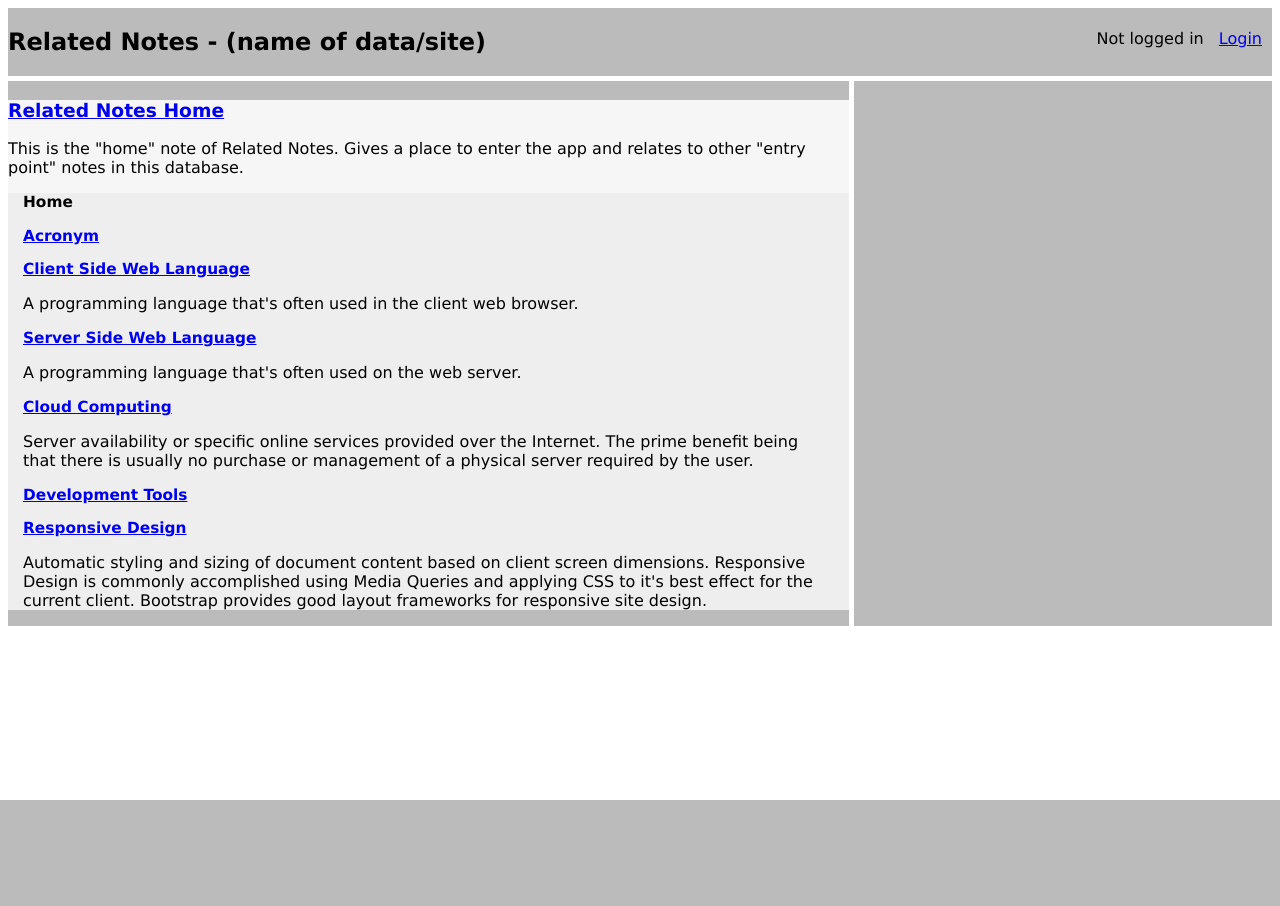
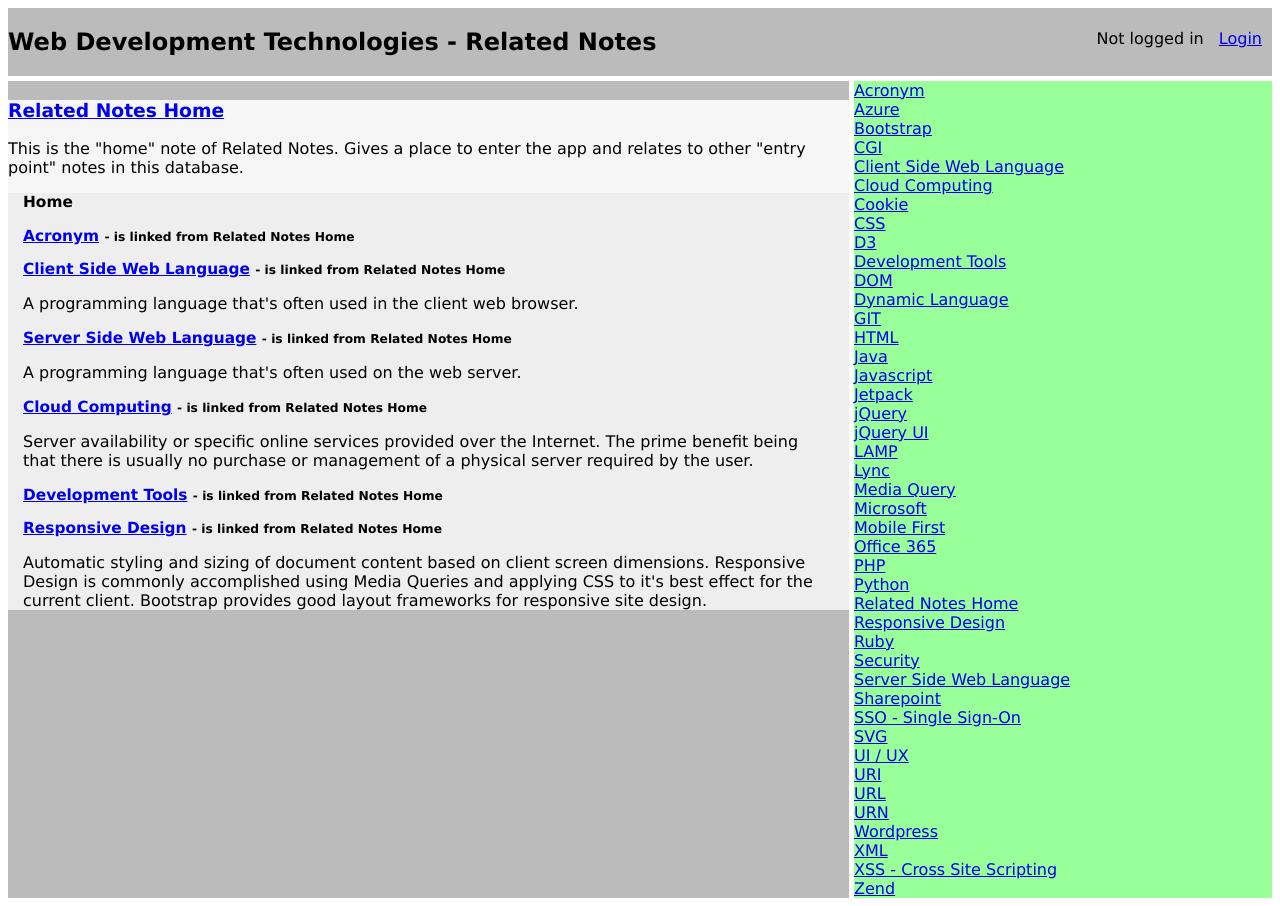
Before and after one commit to joshuaduggan/related-notes, a PHP site: page /note.php in a window 1280 px wide. Before the commit the page ends 800 px from the top, so only its background shows below. Run offline with PHP 8.4, Linux system fonts and the light colour scheme; data comes from the database, SQL or seed files in the repository.

Commit message:
Ready to start a new sample DB!

```diff
--- a/public_html/common.php
+++ b/public_html/common.php
@@ -126,13 +126,14 @@ function deleteNote($id) {
         SELECT rel_cores.id
           FROM rel_legs
           JOIN rel_cores ON rel_legs.rel_core = rel_cores.id
-          WHERE rel_legs.note = "' . $Sid . '"')
-            or handleIt($db->error);
+            WHERE rel_legs.note = "' . $Sid . '"')
+              or handleIt($db->error);
   $db->query(
      'DELETE rel_legs, rel_cores FROM rel_legs
         JOIN rel_cores ON rel_legs.rel_core = rel_cores.id
-        WHERE rel_cores.id IN (SELECT * FROM cores_to_delete)')
-            or handleIt($db->error);
+          WHERE rel_cores.id IN
+            (SELECT * FROM cores_to_delete)')
+              or handleIt($db->error);
   $db->query(
      'DELETE FROM notes WHERE notes.id = "' . $Sid . '"')
             or handleIt($db->error);
@@ -244,3 +245,18 @@ function handleIt($errorMessage) {
     die();
   }
 }
+
+/**
+ * Currently no default note functionality is available, the test db
+ * implementation has the concept of a "home" parent note but at the moment
+ * that's not a type understood by RN.
+ * !!! MUST BE IMPLEMENTED CORRECTLY !!!
+ * returns: the id of the latest note added to the DB.
+ */
+function getDefaultNoteId() {
+  global $db;
+  $res = $db->query(
+      'SELECT MAX(id) AS max_id
+       FROM notes') or handleIt($db->error);
+  return $res->fetch_assoc()['max_id'];
+}
--- a/public_html/note.css
+++ b/public_html/note.css
@@ -62,7 +62,20 @@ form {
 .associate-notes {
   background-color: #FDD;
 }
+.all-notes {
+  background-color: #9F9;
+}
 .common-parent-siblings {
   background-color: #DFD;
   padding-left: 20px;
 }
+.explainer {
+  font-size: 80%;
+}
+.gd-sidebar .explainer {
+  text-indent: -2em;
+  margin-left: 2em;
+}
+.explainer .about-note {
+  font-size: 125%;
+}
--- a/public_html/note.php
+++ b/public_html/note.php
@@ -1,5 +1,6 @@
 <?php
 require_once 'common.php';
+require_once 'sidebar.php';
 
 /**
  * GENERAL:
@@ -168,6 +169,8 @@ if ($nextMode == SHOW_NOTE ||
   // else see body below...
 }
 
+$XnoteName = $db->query('SELECT name FROM notes WHERE id = ' . $SnoteId)->fetch_assoc()['name'] or handleIt($db->error);
+
 ?><!doctype html>
 <html>
 <head>
@@ -179,7 +182,13 @@ if ($nextMode == SHOW_NOTE ||
 <?php if (!$errorMsg): // no error show this page! ?>
 
   <div class='gd-box gd-header'>
-    <h2 class='rn-title'>Related Notes - (name of data/site)</h2>
+    <h2 class='rn-title'>
+    <?php
+      $res = $db->query('SELECT value FROM properties WHERE name = "db_name"')
+              or handleIt($db->error);
+      echo $res->fetch_assoc()['value'];
+    ?>
+    - Related Notes</h2>
     <p class='rn-user-status'>
       <?php if (authenticateSessionUser()) : ?>
         Logged in as <?php echo htmlspecialchars($_SESSION['userEmail']) ?>
@@ -195,10 +204,7 @@ if ($nextMode == SHOW_NOTE ||
     <?php showNote($SnoteId); ?>
   </div>
 
-  <div class="gd-box gd-sidebar">
-    <?php showParentAndSiblings($SnoteId); ?>
-    <?php showAssociates($SnoteId); ?>
-  </div>
+  <?php showSidebar(); ?>
 
 <?php else: // show the error and provide continue to this again ?>
 
@@ -209,112 +215,7 @@ if ($nextMode == SHOW_NOTE ||
 </div>
 </body>
 </html>
-
 <?php
-/**
- * Shows just names of sibling notes of this.
- */
-function showParentAndSiblings($SnoteId) {
-  global $db;
-
-  // Get the parent nodes of this along with each relation type
-  $res = $db->query(
-     'SELECT notes.id AS noteId, notes.name AS noteName,
-            rel_types.id AS relType, rel_cores.id AS relCoreId
-        FROM rel_legs
-        JOIN rel_cores ON rel_legs.rel_core = rel_cores.id
-        JOIN rel_types ON rel_cores.rel_type = rel_types.id
-        JOIN notes ON rel_legs.note = notes.id
-        WHERE rel_cores.id IN
-          (SELECT rel_cores.id
-            FROM rel_legs
-            JOIN rel_cores ON rel_legs.rel_core = rel_cores.id
-            JOIN rel_types ON rel_cores.rel_type = rel_types.id
-            WHERE rel_legs.note = "' . $SnoteId . '"
-              AND rel_types.structure = "one-many"
-              AND rel_legs.role = "child"
-            ORDER BY rel_types.id)
-          AND rel_types.structure = "one-many"
-          AND rel_legs.role = "parent"') or handleIt($db->error);
-
-  // For each of this' parents show all their child notes who's relation to that
-  // parent is of the same type as this'.
-  ?>
-
-  <div class='sibling-notes'>
-    <?php while ($parRelAssoc = $res->fetch_assoc()) : ?>
-      <?php $subRes = $db->query(
-           'SELECT notes.id AS noteId, notes.name AS noteName
-              FROM rel_legs
-              JOIN rel_cores ON rel_legs.rel_core = rel_cores.id
-              JOIN rel_types ON rel_cores.rel_type = rel_types.id
-              JOIN notes ON rel_legs.note = notes.id
-              WHERE rel_cores.id IN
-                (SELECT rel_cores.id
-                  FROM rel_legs
-                  JOIN rel_cores ON rel_legs.rel_core = rel_cores.id
-                  JOIN rel_types ON rel_cores.rel_type = rel_types.id
-                  WHERE rel_legs.note = "' . $parRelAssoc['noteId'] . '"
-                    AND rel_types.id = "' . $parRelAssoc['relType'] . '"
-                    AND rel_legs.role = "parent"
-                  ORDER BY rel_types.id)
-                AND rel_types.structure = "one-many"
-                AND rel_legs.role = "child"
-                AND rel_legs.note <> "' . $SnoteId . '"')
-                  or handleIt($db->error); ?>
-      <div class='type-parent'>
-        <?php printShortNote($parRelAssoc['noteId'], $parRelAssoc['noteName'],
-                $parRelAssoc['relCoreId']); ?>
-      </div>
-
-      <?php if ($subRes->num_rows < 1) continue; ?>
-
-      <div class='common-parent-siblings'>
-        <?php
-        while ($siblingAssoc = $subRes->fetch_assoc()) {
-          printShortNote($siblingAssoc['noteId'], $siblingAssoc['noteName']);
-        }
-        ?>
-      </div>
-    <?php endwhile; ?>
-  </div>
-
-  <?php
-}
-
-function showAssociates($SnoteId) {
-  global $db;
-
-  // Get the associate nodes (any one-one relation) of this along with each
-  // relation type
-  $res = $db->query(
-     'SELECT notes.id AS noteId, notes.name AS noteName,
-            rel_types.id AS relType, rel_cores.id AS relCoreId
-        FROM rel_legs
-        JOIN rel_cores ON rel_legs.rel_core = rel_cores.id
-        JOIN rel_types ON rel_cores.rel_type = rel_types.id
-        JOIN notes ON rel_legs.note = notes.id
-        WHERE rel_cores.id IN
-          (SELECT rel_cores.id
-            FROM rel_legs
-            JOIN rel_cores ON rel_legs.rel_core = rel_cores.id
-            JOIN rel_types ON rel_cores.rel_type = rel_types.id
-            WHERE rel_legs.note = "' . $SnoteId . '"
-              AND rel_types.structure = "one-one"
-            ORDER BY rel_types.id)
-          AND notes.id <> "' . $SnoteId . '"')
-              or handleIt($db->error);
-  ?>
-
-  <div class='associate-notes'>
-  <?php while ($associateAssoc = $res->fetch_assoc()) : ?>
-    <?php printShortNote($associateAssoc['noteId'],
-        $associateAssoc['noteName'], $associateAssoc['relCoreId']); ?>
-  <?php endwhile; ?>
-  </div>
-
-  <?php
-}
 
 /**
  * Shows the passed note id as well as any child notes, which are grouped by
@@ -342,7 +243,7 @@ function showNote($SnoteId) {
   $res = $db->query(
      'SELECT notes.id AS noteId, notes.name AS noteName,
              notes.description AS noteDesc, rel_types.name AS relTypeName,
-             rel_cores.id AS relCoreId
+             rel_cores.id AS relCoreId, rel_types.purpose AS relPurpose
         FROM rel_legs
         JOIN rel_cores ON rel_legs.rel_core = rel_cores.id
         JOIN rel_types ON rel_cores.rel_type = rel_types.id
@@ -363,20 +264,18 @@ function showNote($SnoteId) {
   while ($childAssoc = $res->fetch_assoc()) {
     if ($childAssoc['relTypeName'] != $curRelationName) {
       ?>
-
       <?php if ($curRelationName != null) : ?></div><?php endif; ?>
       <?php $curRelationName = $childAssoc['relTypeName']; ?>
       <div class='child-notes'>
         <h3><?php echo htmlspecialchars($curRelationName); ?></h3>
-
       <?php
     }
     printFullNote($childAssoc['noteId'], $childAssoc['noteName'], false,
-        $childAssoc['noteDesc'], $childAssoc['relCoreId']);
+        $childAssoc['noteDesc'], $childAssoc['relCoreId'],
+        $childAssoc['relPurpose']);
   }
   // If any children where echoed we have to end the last relation name div
   ?>
-
   <?php if ($curRelationName != null) : ?></div><?php endif; ?>
   </div>
 
@@ -384,9 +283,10 @@ function showNote($SnoteId) {
 }
 
 function printFullNote($Sid, $Xname, $isMain, $Xdescription = null,
-            $SrelCoreId = null) {
+            $SrelCoreId = null, $XrelPurpose = null) {
   global $mode;
   global $db;
+  global $XnoteName;
   $isAuthenticated = authenticateSessionUser();
   ?>
   <?php if ($isMain && $isAuthenticated &&
@@ -422,9 +322,12 @@ function printFullNote($Sid, $Xname, $isMain, $Xdescription = null,
 
   <?php else: ?>
     <h3>
-      <a href="<?php echo $_SERVER['SCRIPT_NAME'] . '?note=' . $Sid; ?>">
-        <?php echo htmlspecialchars($Xname); ?>
-      </a>
+      <a href="<?php echo $_SERVER['SCRIPT_NAME'] . '?note=' . $Sid; ?>"><?php echo htmlspecialchars($Xname); ?></a>
+      <?php if (!$isMain) : ?>
+        <span class="explainer">-
+          <?php echo htmlspecialchars($XrelPurpose); ?>
+          <?php echo htmlspecialchars($XnoteName); ?></span>
+      <?php endif ?>
       <?php if ($isAuthenticated && !$isMain && $mode == REL_EDITOR) : ?>
         <?php printRelDeleteForm($SrelCoreId); ?>
       <?php endif; ?>
@@ -495,6 +398,19 @@ function printFullNote($Sid, $Xname, $isMain, $Xdescription = null,
   <?php
 }
 
+function printRelDeleteForm($SrelCoreId) {
+  global $SnoteId;
+  ?>
+  <form>
+    <input type="hidden" name="mode" value="<?php echo DELETE_REL; ?>" />
+    <input type="hidden" name="note" value="<?php echo $SnoteId; ?>" />
+    <input type="hidden" name="rel_core_id" value="<?php
+        echo $SrelCoreId; ?>" />
+    <input type="submit" value="X" />
+  </form>
+  <?php
+}
+
 /**
  * !!! A very inefficient implementation, this can probably be done with a few
  *     complex SQL calls. Instead of retreving all the relations then looping
@@ -529,34 +445,6 @@ function cloneRels($SoldNoteId) {
       relateTheseById($assoc['noteId'], $assoc['relTypeId'], $SnoteId);
     }
   }
-}
-
-function printShortNote($Sid, $Xname, $SrelCoreId = null) {
-  global $mode;
-  $isAuthenticated = authenticateSessionUser();
-  ?>
-  <div>
-    <a href="<?php echo $_SERVER['SCRIPT_NAME'] . '?note=' . $Sid; ?>">
-      <?php echo htmlspecialchars($Xname); ?>
-    </a>
-    <?php if ($isAuthenticated && $mode == REL_EDITOR && $SrelCoreId) : ?>
-      <?php printRelDeleteForm($SrelCoreId); ?>
-    <?php endif; ?>
-  </div>
-  <?php
-}
-
-function printRelDeleteForm($SrelCoreId) {
-  global $SnoteId;
-  ?>
-  <form>
-    <input type="hidden" name="mode" value="<?php echo DELETE_REL; ?>" />
-    <input type="hidden" name="note" value="<?php echo $SnoteId; ?>" />
-    <input type="hidden" name="rel_core_id" value="<?php
-        echo $SrelCoreId; ?>" />
-    <input type="submit" value="X" />
-  </form>
-  <?php
 }
 
 /**
@@ -666,19 +554,4 @@ function savePostedNoteToDb($mode) {
     return $postProblemMsg;
   }
 }
-
-/**
- * Currently no default note functionality is available, the test db
- * implementation has the concept of a "home" parent note but at the moment
- * that's not a type understood by RN.
- * !!! MUST BE IMPLEMENTED CORRECTLY !!!
- * returns: the id of the latest note added to the DB.
- */
-function getDefaultNoteId() {
-  global $db;
-  $res = $db->query(
-      'SELECT MAX(id) AS max_id
-       FROM notes') or handleIt($db->error);
-  return $res->fetch_assoc()['max_id'];
-}
 ?>
--- /dev/null
+++ b/public_html/sidebar.php
@@ -0,0 +1,176 @@
+<?php
+/**
+ * Contains code exclusive to the display of the sideboard on the note page.
+ * Required by note.php
+ */
+
+function showSidebar() {
+  global $SnoteId;
+  ?>
+  <div class="gd-box gd-sidebar">
+    <?php showParentAndSiblings($SnoteId); ?>
+    <?php showAssociates($SnoteId); ?>
+    <?php showAll($SnoteId); ?>
+  </div>
+  <?php
+}
+
+/**
+ * Shows just names of sibling notes of this.
+ */
+function showParentAndSiblings($SnoteId) {
+  global $db;
+  global $XnoteName;
+
+  // Get the parent nodes of this along with each relation type
+  $res = $db->query(
+     'SELECT notes.id AS noteId, notes.name AS noteName,
+            rel_types.id AS relType, rel_cores.id AS relCoreId,
+            rel_types.purpose AS relPurpose
+        FROM rel_legs
+        JOIN rel_cores ON rel_legs.rel_core = rel_cores.id
+        JOIN rel_types ON rel_cores.rel_type = rel_types.id
+        JOIN notes ON rel_legs.note = notes.id
+        WHERE rel_cores.id IN
+          (SELECT rel_cores.id
+            FROM rel_legs
+            JOIN rel_cores ON rel_legs.rel_core = rel_cores.id
+            JOIN rel_types ON rel_cores.rel_type = rel_types.id
+            WHERE rel_legs.note = "' . $SnoteId . '"
+              AND rel_types.structure = "one-many"
+              AND rel_legs.role = "child"
+            ORDER BY rel_types.id)
+          AND rel_types.structure = "one-many"
+          AND rel_legs.role = "parent"') or handleIt($db->error);
+
+  // For each of this' parents show all their child notes who's relation to that
+  // parent is of the same type as this'.
+  ?>
+
+  <div>
+    <?php while ($parRelAssoc = $res->fetch_assoc()) : ?>
+      <?php $subRes = $db->query(
+           'SELECT notes.id AS noteId, notes.name AS noteName
+              FROM rel_legs
+              JOIN rel_cores ON rel_legs.rel_core = rel_cores.id
+              JOIN rel_types ON rel_cores.rel_type = rel_types.id
+              JOIN notes ON rel_legs.note = notes.id
+              WHERE rel_cores.id IN
+                (SELECT rel_cores.id
+                  FROM rel_legs
+                  JOIN rel_cores ON rel_legs.rel_core = rel_cores.id
+                  JOIN rel_types ON rel_cores.rel_type = rel_types.id
+                  WHERE rel_legs.note = "' . $parRelAssoc['noteId'] . '"
+                    AND rel_types.id = "' . $parRelAssoc['relType'] . '"
+                    AND rel_legs.role = "parent"
+                  ORDER BY rel_types.id)
+                AND rel_types.structure = "one-many"
+                AND rel_legs.role = "child"
+                AND notes.id <> "' . $SnoteId . '"
+              ORDER BY notes.name')
+                  or handleIt($db->error); ?>
+      <div class='type-parent'>
+        <?php printSidebarNote($parRelAssoc['noteId'], $parRelAssoc['noteName'],
+                $parRelAssoc['relCoreId']); ?>
+      </div>
+
+
+      <div class='common-parent-siblings'>
+
+        <div class="explainer">
+          <span class="about-note"><?php echo htmlspecialchars($XnoteName); ?></span>
+          -
+          <?php echo htmlspecialchars($parRelAssoc['relPurpose']); ?>
+          <?php echo htmlspecialchars($parRelAssoc['noteName']); ?>
+
+          <?php if ($subRes->num_rows < 1) : ?>
+            </div></div>
+            <?php continue; ?>
+          <?php endif; ?>
+
+          as are the following
+        </div>
+
+        <?php
+        while ($siblingAssoc = $subRes->fetch_assoc()) {
+          printSidebarNote($siblingAssoc['noteId'], $siblingAssoc['noteName']);
+        }
+        ?>
+      </div>
+    <?php endwhile; ?>
+  </div>
+
+  <?php
+}
+
+function showAssociates($SnoteId) {
+  global $db;
+  global $XnoteName;
+
+  // Get the associate nodes (any one-one relation) of this along with each
+  // relation type
+  $res = $db->query(
+     'SELECT notes.id AS noteId, notes.name AS noteName,
+            rel_types.id AS relType, rel_cores.id AS relCoreId
+        FROM rel_legs
+        JOIN rel_cores ON rel_legs.rel_core = rel_cores.id
+        JOIN rel_types ON rel_cores.rel_type = rel_types.id
+        JOIN notes ON rel_legs.note = notes.id
+        WHERE rel_cores.id IN
+          (SELECT rel_cores.id
+            FROM rel_legs
+            JOIN rel_cores ON rel_legs.rel_core = rel_cores.id
+            JOIN rel_types ON rel_cores.rel_type = rel_types.id
+            WHERE rel_legs.note = "' . $SnoteId . '"
+              AND rel_types.structure = "one-one")
+          AND notes.id <> "' . $SnoteId . '"
+          ORDER BY notes.name')
+              or handleIt($db->error);
+  if ($res->num_rows < 1) return;
+  ?>
+
+  <div class='associate-notes'>
+  <div class="explainer">
+    <span class="about-note"><?php echo htmlspecialchars($XnoteName); ?></span>
+    - is associated with the following
+  </div>
+  <?php while ($associateAssoc = $res->fetch_assoc()) : ?>
+    <?php printSidebarNote($associateAssoc['noteId'],
+        $associateAssoc['noteName'], $associateAssoc['relCoreId']); ?>
+  <?php endwhile; ?>
+  </div>
+
+  <?php
+}
+
+function showAll() {
+  global $db;
+
+  $res = $db->query(
+     'SELECT notes.id AS noteId, notes.name AS noteName
+        FROM notes
+        ORDER BY noteName')
+              or handleIt($db->error);
+  ?>
+
+  <div class='all-notes'>
+  <?php while ($allAssoc = $res->fetch_assoc()) : ?>
+    <?php printSidebarNote($allAssoc['noteId'], $allAssoc['noteName']); ?>
+  <?php endwhile; ?>
+  </div>
+
+  <?php
+}
+
+function printSidebarNote($Sid, $Xname, $SrelCoreId = null) {
+  global $mode;
+  ?>
+  <div>
+    <a href="<?php echo $_SERVER['SCRIPT_NAME'] . '?note=' . $Sid; ?>"><?php echo htmlspecialchars($Xname); ?></a>
+    <?php if ($mode == REL_EDITOR && $SrelCoreId
+            && authenticateSessionUser()) : ?>
+      <?php printRelDeleteForm($SrelCoreId); ?>
+    <?php endif; ?>
+  </div>
+  <?php
+}
```
Also changed, not shown: misc/related_notes_0_2.sql (+40 -11 lines).
